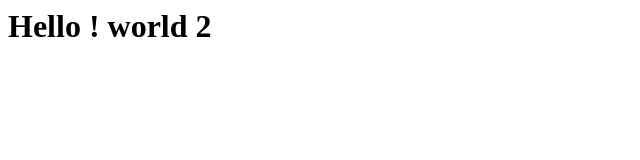
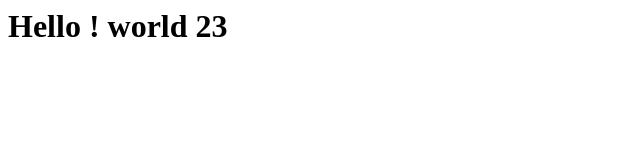
Before and after one commit to EngkarimFouad/Project01, a plain HTML site: page index.html in a window 1280 px wide. Shown: the full height of the page, 0-640 px from the left. Drawn offline with Linux system fonts and the light colour scheme.

Commit message:
Modify Header1

```diff
--- a/index.html
+++ b/index.html
@@ -1,6 +1,6 @@
 <html>
 <h1>
-Hello ! world 2
+Hello ! world 23
 
 </h1>
 
```
